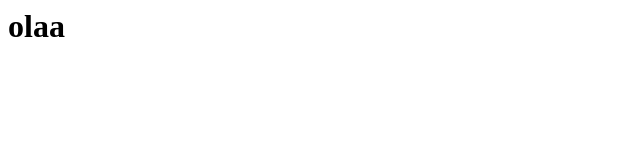
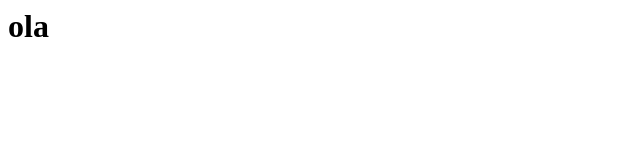
Before and after one commit to nunosoares27/modex, a plain HTML site: page index.html in a window 1280 px wide. Shown: the full height of the page, 0-640 px from the left. Drawn offline with Linux system fonts and the light colour scheme.

Commit message:
mudanca no ficheiro index.html

```diff
--- a/index.html
+++ b/index.html
@@ -1 +1 @@
-<h1>olaa</h1>
+<h1>ola</h1>
```
